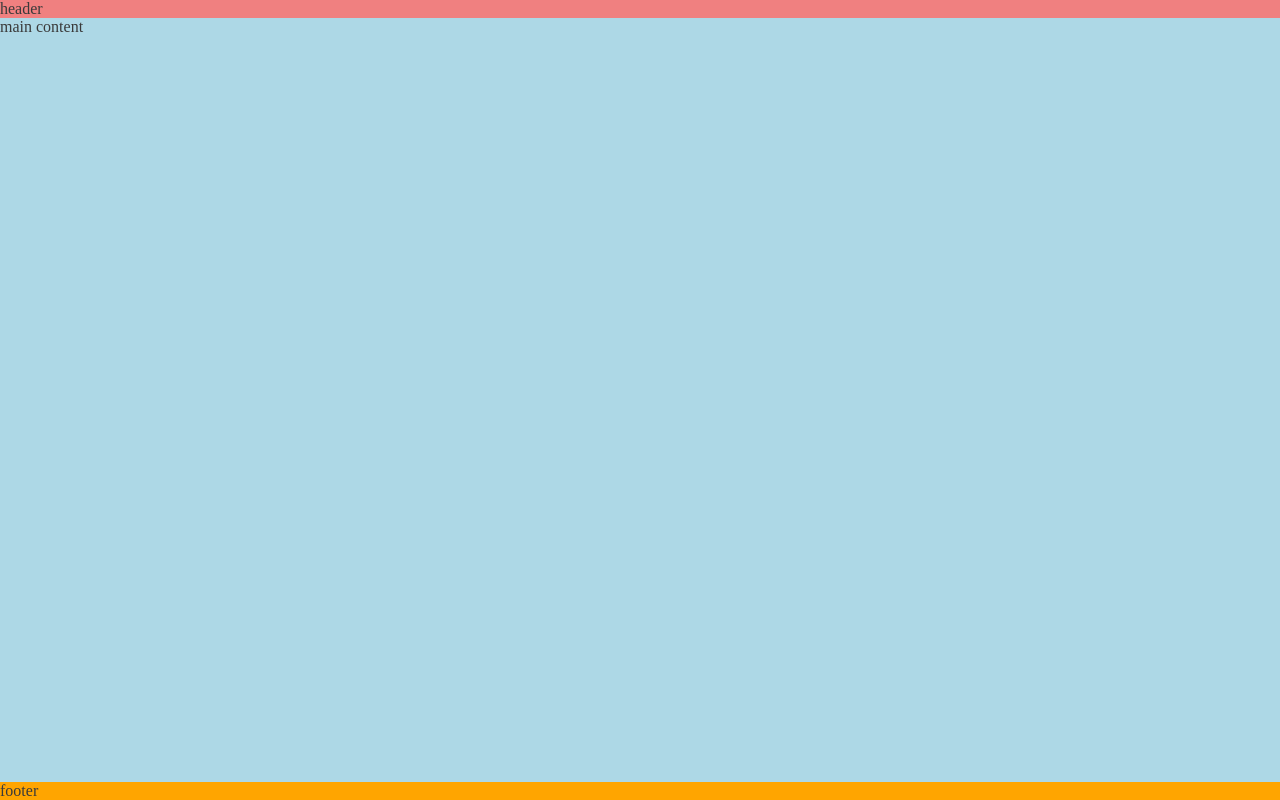
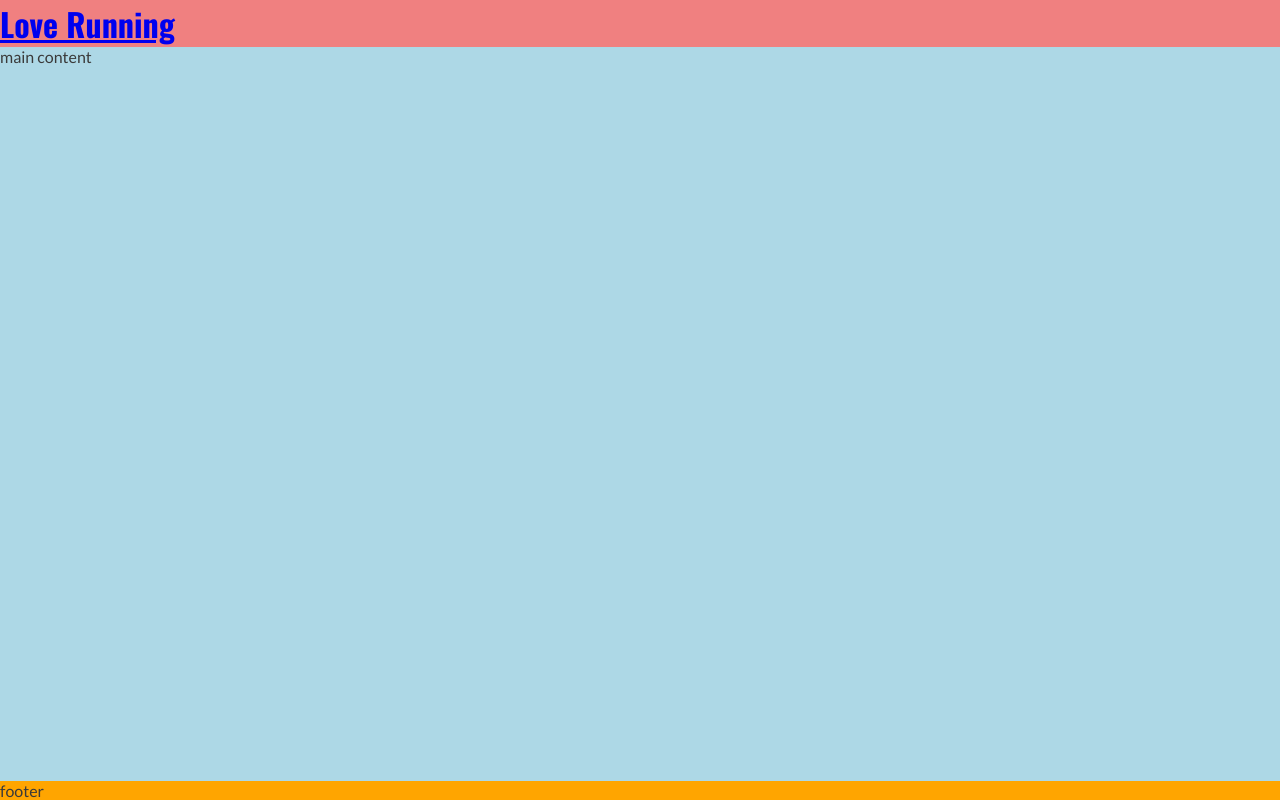
Before and after one commit to E-Printer/LoveRunningProject, a plain HTML site: page index.html in a window 1280 px wide. Drawn offline with nearby package versions, Linux system fonts and the light colour scheme.

Commit message:
add logo to header and apply oswald font

```diff
--- a/assets/favicon-zip/css/style.css
+++ b/assets/favicon-zip/css/style.css
@@ -13,10 +13,15 @@ body{
     display: flex;
     flex-direction: column;
     color: #3a3a3a;
+    font-family: lato, sans-serif;
 }
 
 header{
     background-color: lightcoral;
+}
+
+h1{
+    font-family: oswald,sans-serif;
 }
 
 main{
--- a/index.html
+++ b/index.html
@@ -15,7 +15,9 @@
 </head>
 <body>
     <header>
-        header
+        <a href="index.html">
+            <h1 id="logo">Love Running</h1>
+        </a>
     </header>
     <main>
         main content
```
